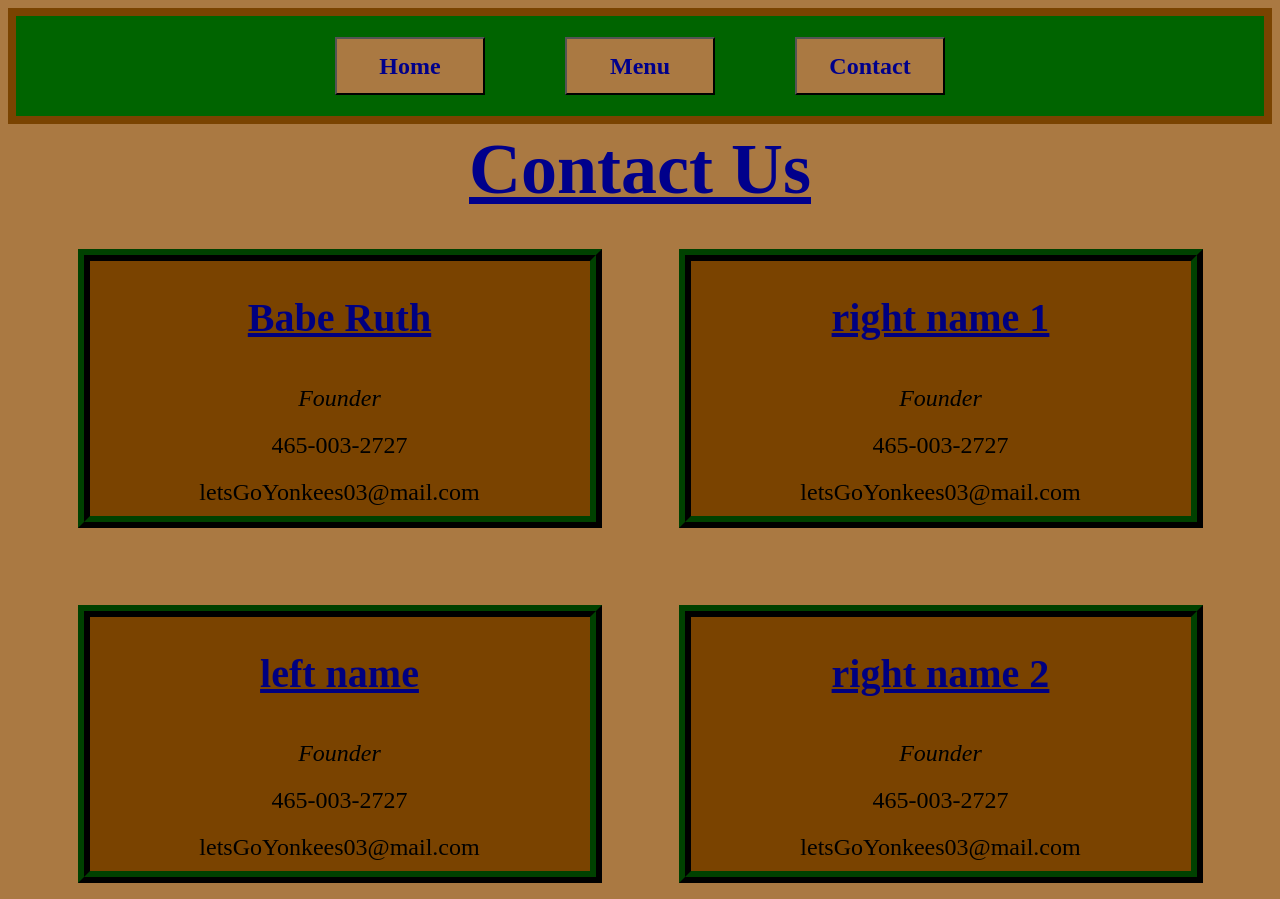
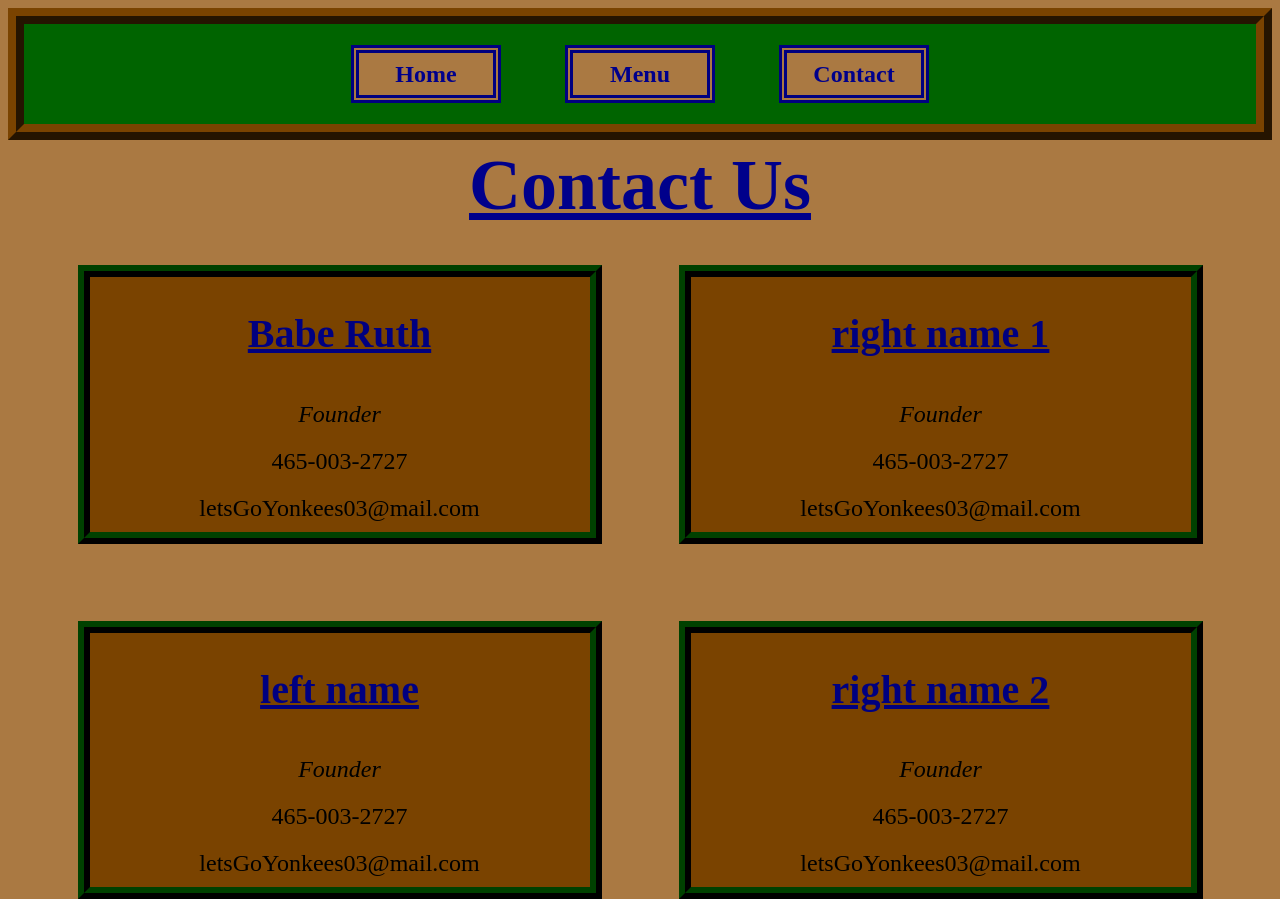
Before and after one commit to krosengr4/triple-crown-tavern-resturaunt, a website built with webpack: page src/template.html in a window 1280 px wide. Built offline with nearby package versions, Linux system fonts and the light colour scheme.

Commit message:
Added border styling to the nav bar buttons. Added baseball to the the title

```diff
--- a/src/style.css
+++ b/src/style.css
@@ -8,10 +8,10 @@
     display: flex;
     align-items: center;
     justify-content: center;
-    gap: 80px;
+    gap: 64px;
     height: 100px;
     background-color: darkgreen;
-    border: 8px solid #7a4300;
+    border: 16px ridge #7a4300;
 }
 
 .navBtn {
@@ -22,6 +22,7 @@
     height: 58px;
     color: darkblue;
     font-weight: bold;
+    border: 8px double navy;
 }
 
 .navBtn:hover {
@@ -29,6 +30,7 @@
     background-color: darkblue;
     text-decoration: underline;
     font-weight: bold;
+    border: 10px groove #7a4300;
 }
 
 /* content */
--- a/src/template.html
+++ b/src/template.html
@@ -3,7 +3,7 @@
     <head>
         <meta charset="UTF-8" />
         <meta name="viewport" content="width=device-width, initial-scale=1.0" />
-        <title>Triple Crown Tavern</title>
+        <title>Triple Crown Tavern ⚾️</title>
     </head>
     <body>
         <header>
```
